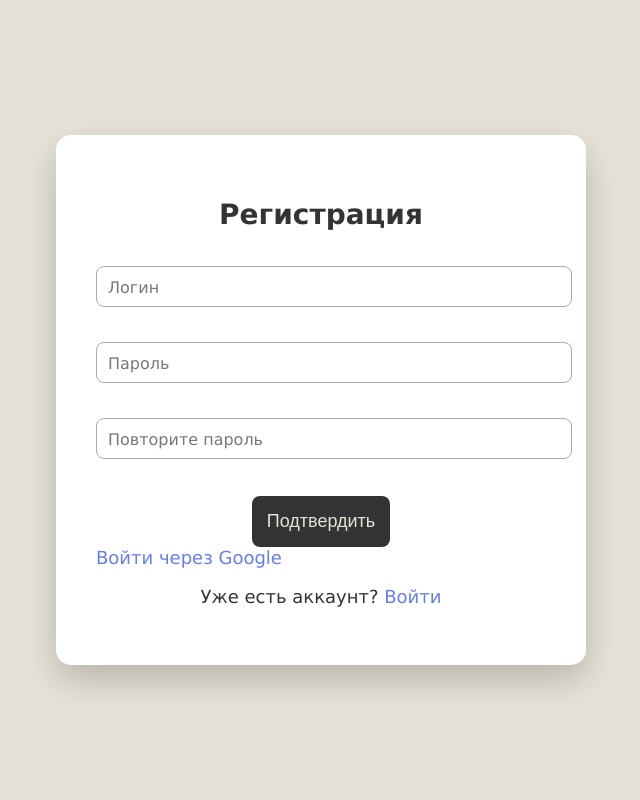
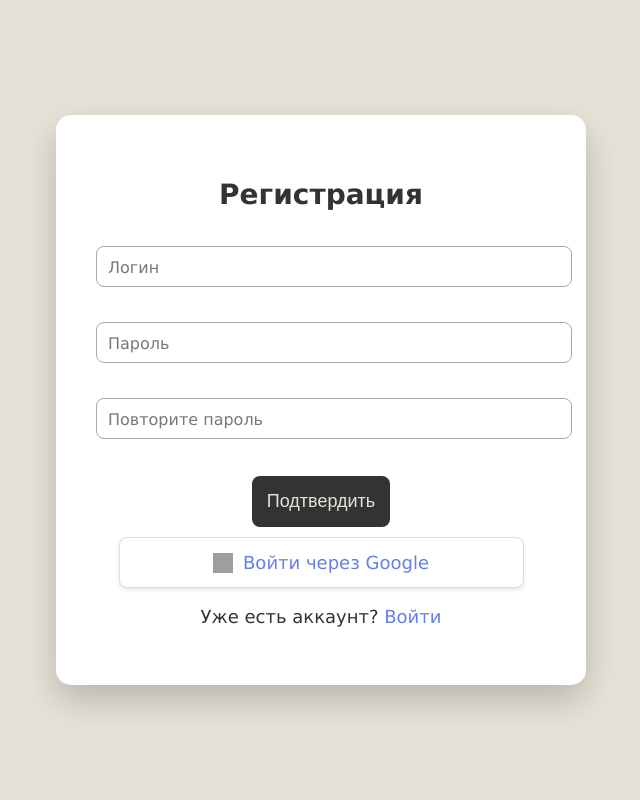
Before and after one commit to Mendalson/InvestOrb, a Django app: page /user/register/ in a window 1280 px wide. Shown: the part 71-871 px from the top of the page, without its empty margins (319-959 px from the left). Run offline with Django 5.2, Linux system fonts and the light colour scheme; some libraries are stand-ins or nearby versions; grey boxes are pictures that could not be loaded.

Commit message:
add style on button auth google

```diff
--- a/static/css/style.css
+++ b/static/css/style.css
@@ -105,6 +105,34 @@
     background: white;
     padding: 0 5px;
 }
+.center-wrapper {
+    margin-top: 10px;
+    display: flex;
+    justify-content: center;
+    align-items: center;
+    width: 100%;
+}
+.google-btn {
+  display: flex;
+  align-items: center;
+  justify-content: center;
+  gap: 10px;
+  width: 90%; /* занимает всю ширину контейнера */
+  padding: 14px 20px;
+  background: white;
+  border: 1px solid #ddd;
+  border-radius: 8px;
+  font-size: 18px;
+  font-weight: 500;
+  color: #444;
+  text-decoration: none;
+  box-shadow: 0 2px 4px rgba(0,0,0,0.1);
+  box-sizing: border-box; /* чтобы padding не ломал ширину */
+}
+.google-btn img {
+  width: 20px;
+  height: 20px;
+}
 .navigation {
     display: flex;
     justify-content: space-between;
--- a/users/templates/register_page.html
+++ b/users/templates/register_page.html
@@ -31,9 +31,12 @@
                     <button>Подтвердить</button>
                 </div>
             </form>
-            <a href="{% provider_login_url 'google' %}">
-                <span>Войти через Google</span>
-            </a>
+            <div class="center-wrapper">
+                <a href="{% provider_login_url 'google' %}" class="google-btn">
+                    <img src="https://www.svgrepo.com/show/355037/google.svg" alt="Google" />
+                    <span>Войти через Google</span>
+                </a>
+            </div>
             <p>Уже есть аккаунт? <a href="{% url 'users:login' %}">Войти</a></p>
         </section>
     </div>
```
Also changed, not shown: users/templates/login_page.html (+6 -3 lines).
